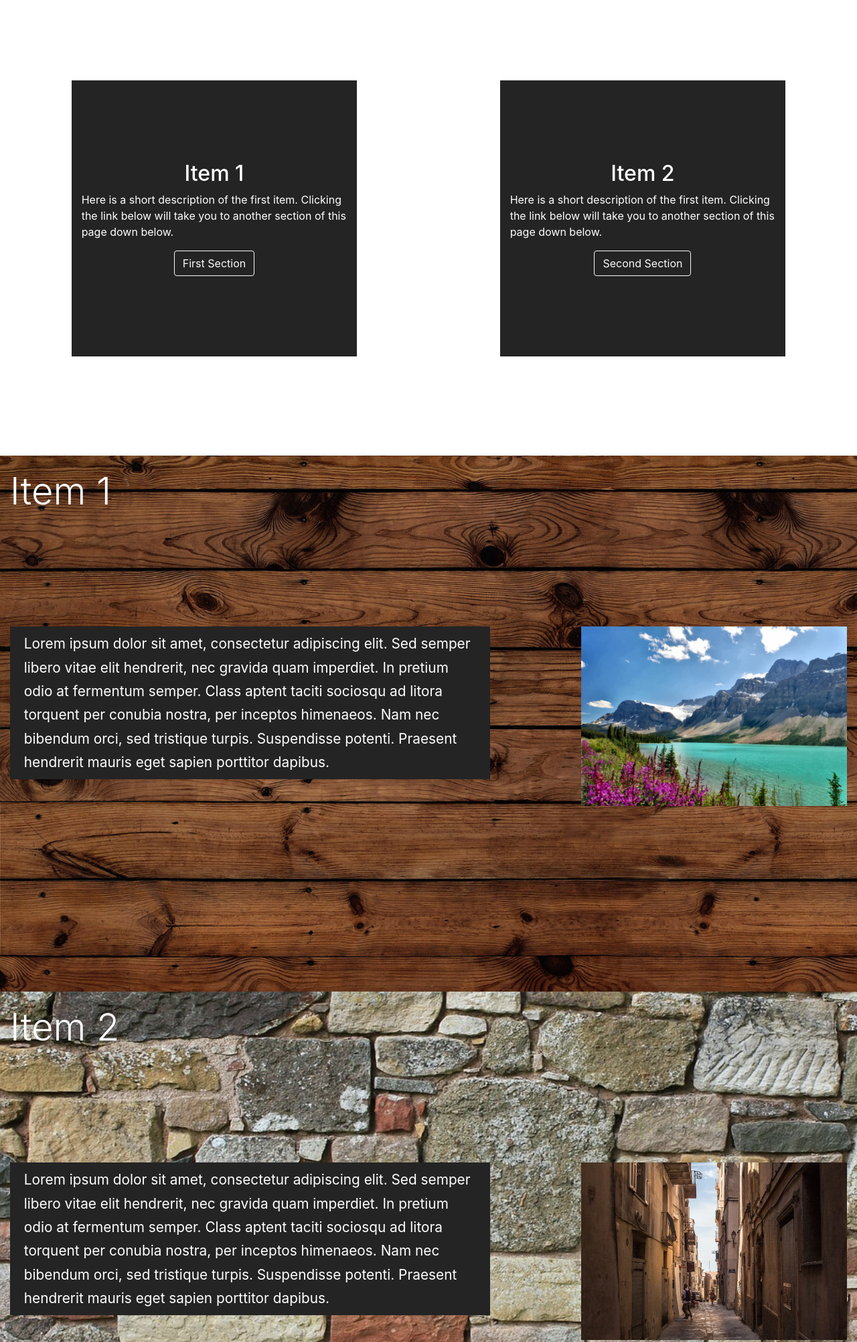
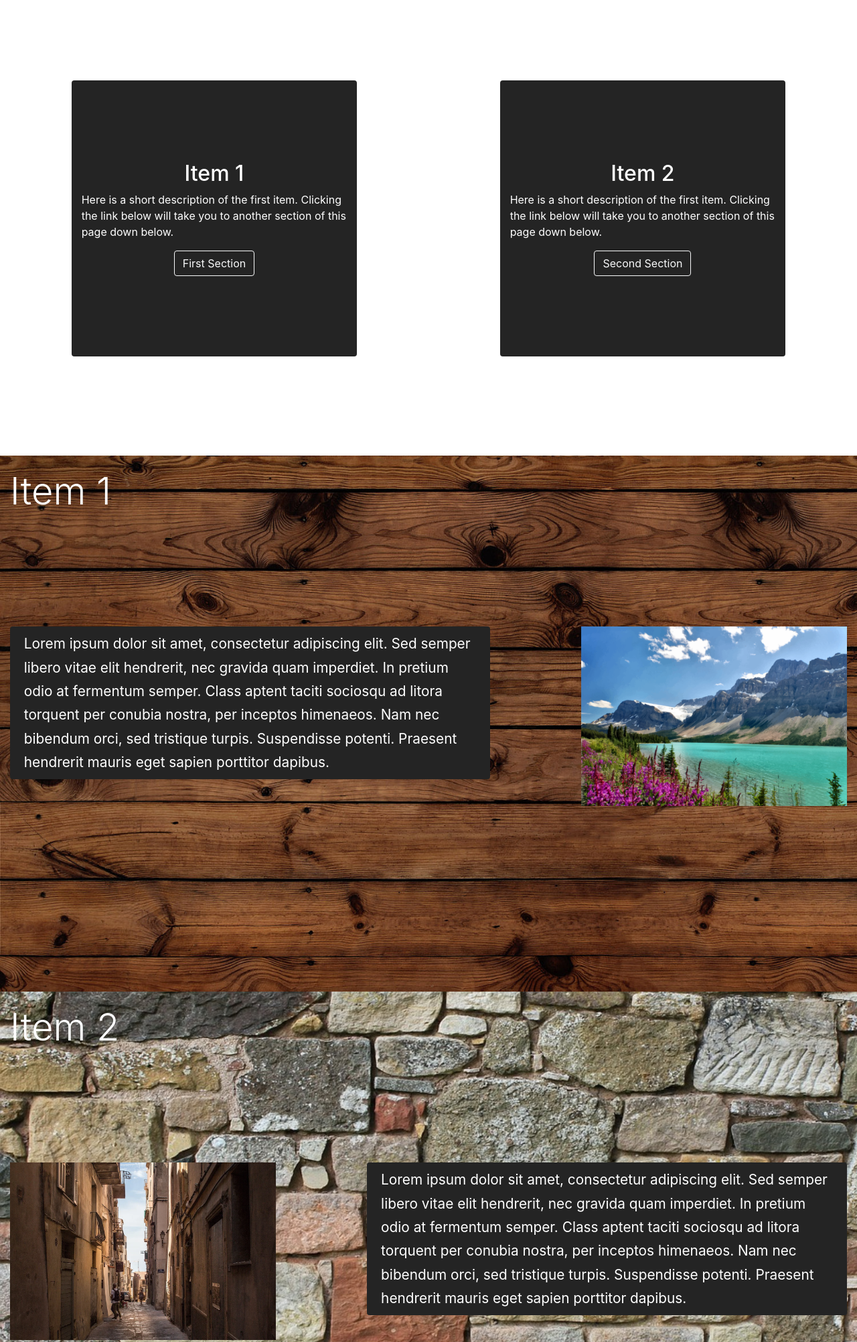
Before and after one commit to Bayohazard/Website-Test, a plain HTML site: page index.html in a window 1280 px wide. Shown: the part 120-2123 px from the top of the page at 67% size. Drawn offline with nearby package versions, Linux system fonts and the light colour scheme.

Commit message:
Change layout on larger devices

```diff
--- a/index.html
+++ b/index.html
@@ -46,7 +46,7 @@
       <div class="container-fluid">
         <div class="row">
 
-          <div class="panel col-md-4 offset-md-1 col-sm-10 offset-sm-1 col-12 my-md-0 my-3">
+          <div class="panel col-md-4 offset-md-1 col-sm-10 offset-sm-1 col-12 rounded my-md-0 my-3">
             <h2 class="text-center text-white">Item 1</h2>
             <p class="text-white">
               Here is a short description of the first item.
@@ -59,7 +59,7 @@
 
           </div>
 
-          <div class="panel col-md-4 offset-md-2 col-sm-10 offset-sm-1 col-12 my-md-0 my-3">
+          <div class="panel col-md-4 offset-md-2 col-sm-10 offset-sm-1 col-12 rounded my-md-0 my-3">
             <h2 class="text-center text-white">Item 2</h2>
             <p class="text-white">
               Here is a short description of the first item.
@@ -88,7 +88,7 @@
     <div class="row">
       <div class="col-md-7">
         <div class="description-panel">
-          <p class="text-white item-description my-md-0 my-5">
+          <p class="text-white item-description rounded my-md-0 my-5">
             Lorem ipsum dolor sit amet, consectetur adipiscing elit.
             Sed semper libero vitae elit hendrerit, nec gravida quam
             imperdiet. In pretium odio at fermentum semper. Class
@@ -116,8 +116,8 @@
     </div>
 
     <div class="row">
-      <div class="col-md-7 col-push-7">
-        <p class="text-white item-description my-md-0 my-5">
+      <div class="col-md-7 offset-md-1 order-md-12">
+        <p class="text-white item-description rounded my-md-0 my-5">
           Lorem ipsum dolor sit amet, consectetur adipiscing elit.
           Sed semper libero vitae elit hendrerit, nec gravida quam
           imperdiet. In pretium odio at fermentum semper. Class
@@ -128,7 +128,7 @@
         </p>
       </div>
 
-      <div class="col-md-4 offset-md-1 col-pull-4">
+      <div class="col-md-4 order-md-1">
         <img src="images/item-2.png" class="item-image img-fluid mx-auto d-block" alt="Scenery">
       </div>
 
@@ -141,6 +141,9 @@
 
   </footer>
   <!-- End Footer Section -->
+  <script src="https://ajax.googleapis.com/ajax/libs/jquery/3.4.1/jquery.min.js"></script>
+  <script src="https://cdnjs.cloudflare.com/ajax/libs/popper.js/1.16.0/umd/popper.min.js"></script>
+  <script src="https://maxcdn.bootstrapcdn.com/bootstrap/4.4.1/js/bootstrap.min.js"></script>
 </body>
 
 </html>
```
